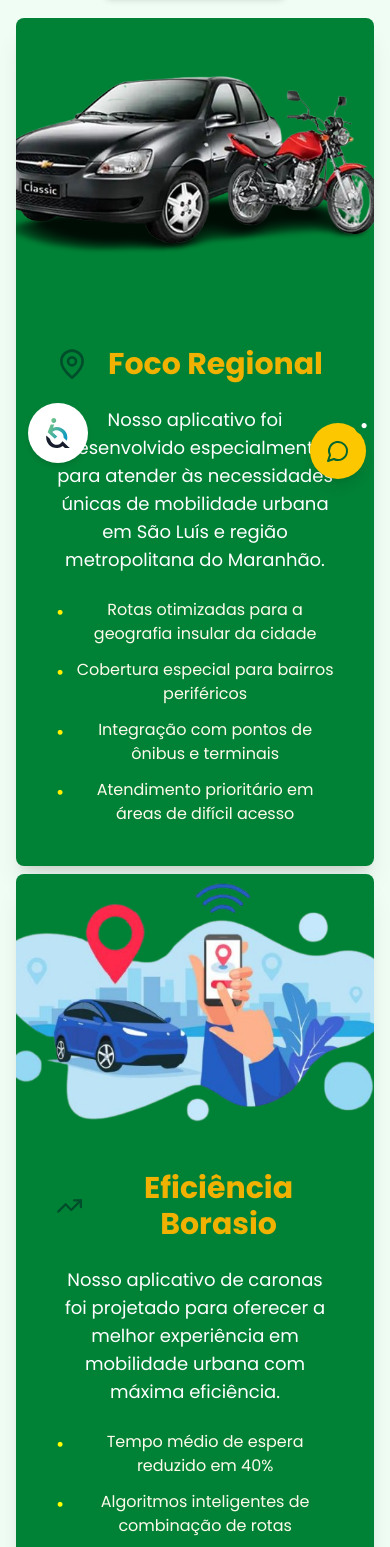
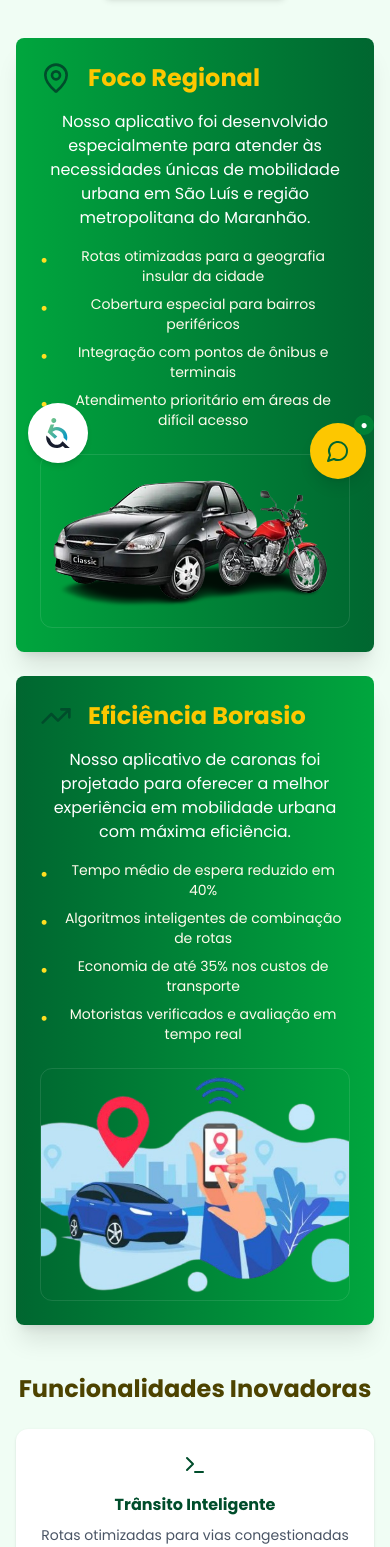
Before and after one commit to prof-freedson/pi-borasio, a Next.js app: page / in a window 390 px wide. Shown: the part 341-1888 px from the top of the page. Built offline with nearby package versions, Linux system fonts and the light colour scheme.

Commit message:
feat(hero): melhorar responsividade, efeitos visuais e layout de imagens

```diff
--- a/src/app/components/Hero.tsx
+++ b/src/app/components/Hero.tsx
@@ -134,7 +134,6 @@
       id="hero"
       className="bg-green-50 px-4 sm:px-6 lg:px-8 py-12 md:py-16 lg:py-20 relative"
     >
-      {/* Modal */}
       {isModalOpen && (
         <div
           role="dialog"
@@ -152,7 +151,6 @@
             >
               <X className="w-6 h-6" />
             </button>
-
             <div className="text-center mb-6">
               <h3 className="text-2xl font-bold text-[#004d2b] mb-1">
                 Por onde quer começar?
@@ -161,7 +159,6 @@
                 Escolha uma seção para navegar na página
               </p>
             </div>
-
             <nav>
               <ul className="space-y-2">
                 {menuItems.map((item) => (
@@ -180,7 +177,6 @@
         </div>
       )}
 
-      {/* Conteúdo principal */}
       <div className="flex flex-col items-center text-center max-w-7xl mx-auto">
         <h1 className="text-3xl sm:text-4xl md:text-5xl font-bold text-[#004d2b] mb-4 leading-tight">
           Mobilidade com <br className="hidden sm:block" />Jeito Maranhense
@@ -200,84 +196,87 @@
           Saiba mais
         </button>
 
-        {/* Grid de Boxes maiores */}
-        <div className="mt-5 w-full">
-          <div className="flex flex-col lg:flex-row gap-2 mb-5">
-            {/* Box Foco Regional */}
-            <div className=" bg-green-700 rounded-lg overflow-hidden shadow-xl hover:shadow-2xl transition-shadow duration-300 ">
-              <div className="w-full h-72 overflow-hidden">
-                <img
-                  src="img/carro.png"
-                  alt="Mobilidade urbana em São Luís"
-                  className="w-full h-full object-cover"
-                  loading="lazy"
-                />
-              </div>
-              <div className="p-10">
-                <div className="flex items-center gap-5 mb-6">
+        <div className="mt-10 w-full">
+          <div className="flex flex-col lg:flex-row gap-6 mb-12">
+            {/* Foco Regional */}
+            <div className="bg-gradient-to-r from-green-600 to-green-800 rounded-lg overflow-hidden shadow-xl hover:shadow-2xl transition duration-500 hover:scale-[1.01] flex-1">
+              <div className="p-6 sm:p-10 flex flex-col justify-between h-full">
+                <div>
+                  <div className="flex items-center gap-4 mb-4 sm:mb-6">
                     {regionalContent.icon}
-                  <h3 className="text-3xl font-bold text-yellow-500">
+                    <h3 className="text-2xl sm:text-3xl font-bold text-yellow-400">
                       {regionalContent.title}
                     </h3>
                   </div>
-                <p className="text-white mb-6 text-lg">{regionalContent.desc}</p>
-                <ul className="space-y-3 text-base text-amber-50">
+                  <p className="text-white mb-4 sm:mb-6 text-base sm:text-lg">{regionalContent.desc}</p>
+                  <ul className="space-y-2 sm:space-y-3 text-amber-50 text-sm sm:text-base">
                     {regionalContent.details.map((detail, index) => (
-                    <li key={index} className="flex items-start gap-3">
-                      <span className="text-[#ffee00] text-xl">•</span>
+                      <li key={index} className="flex items-start gap-2">
+                        <span className="text-yellow-300 text-xl">•</span>
                         <span>{detail}</span>
                       </li>
                     ))}
                   </ul>
                 </div>
-            </div>
-
-            {/* Box Eficiência Borasio */}
-            <div className=" bg-green-700 text-white rounded-lg overflow-hidden shadow-xl hover:shadow-2xl transition-shadow duration-300">
-              <div className="w-full h-64 overflow-hidden"> {/* imagem menor */}
+                <div className="mt-6 rounded-xl overflow-hidden aspect-[16/9] border border-white/10">
                   <img
-                  src="img/mobilidade.png"
-                  alt="Aplicativo Borasio eficiente"
-                  className="w-full h-full object-cover"
+                    src="img/carro.png"
+                    alt="Mobilidade urbana em São Luís"
+                    className="w-full h-full object-cover transition-transform duration-300 hover:scale-105"
                     loading="lazy"
                   />
                 </div>
-              <div className="p-10">
-                <div className="flex items-center gap-5 mb-6">
+              </div>
+            </div>
+
+            {/* Eficiência Borasio */}
+            <div className="bg-gradient-to-r from-green-800 to-green-600 text-white rounded-lg overflow-hidden shadow-xl hover:shadow-2xl transition duration-500 hover:scale-[1.01] flex-1">
+              <div className="p-6 sm:p-10 flex flex-col justify-between h-full">
+                <div>
+                  <div className="flex items-center gap-4 mb-4 sm:mb-6">
                     {efficiencyContent.icon}
-                  <h3 className="text-3xl font-bold text-yellow-500">
+                    <h3 className="text-2xl sm:text-3xl font-bold text-yellow-400">
                       {efficiencyContent.title}
                     </h3>
                   </div>
-                <p className="text-white mb-6 text-lg">{efficiencyContent.desc}</p>
-                <ul className="space-y-3 text-base text-amber-50">
+                  <p className="mb-4 sm:mb-6 text-base sm:text-lg">{efficiencyContent.desc}</p>
+                  <ul className="space-y-2 sm:space-y-3 text-amber-50 text-sm sm:text-base">
                     {efficiencyContent.details.map((detail, index) => (
-                    <li key={index} className="flex items-start gap-3">
-                      <span className="text-[#ffff00] text-xl">•</span>
+                      <li key={index} className="flex items-start gap-2">
+                        <span className="text-yellow-300 text-xl">•</span>
                         <span>{detail}</span>
                       </li>
                     ))}
                   </ul>
                 </div>
+                <div className="mt-6 rounded-xl overflow-hidden aspect-[4/3] border border-white/10">
+                  <img
+                    src="img/mobilidade.png"
+                    alt="Aplicativo Borasio eficiente"
+                    className="w-full h-full object-cover transition-transform duration-300 hover:scale-105"
+                    loading="lazy"
+                  />
+                </div>
+              </div>
             </div>
           </div>
 
-          {/* Seção de Links */}
+          {/* Funcionalidades */}
           <h3 className="text-2xl sm:text-3xl font-bold text-[#4d4300] mb-6 text-center">
             Funcionalidades Inovadoras
           </h3>
 
-          <div className="grid grid-cols-1 sm:grid-cols-2 gap-6 mb-8">
+          <div className="grid grid-cols-1 sm:grid-cols-2 lg:grid-cols-4 gap-6 mb-8">
             {linkItems.map((item, index) => (
               <a
                 key={index}
                 href={`/${item.title}`}
-                className="bg-white  rounded-lg p-6 flex flex-col items-center text-center hover:shadow-lg transition-shadow group"
+                className="bg-white rounded-xl p-6 flex flex-col items-center text-center shadow hover:shadow-lg transition duration-300 group hover:scale-105"
               >
-                <div className="mb-4 group-hover:scale-110 transition-transform">
+                <div className="mb-4 text-[#004d2b] group-hover:text-[#002d1a] transition-colors duration-300">
                   {item.icon}
                 </div>
-                <h3 className="text-lg sm:text-xl font-bold text-[#004d2b] mb-2 group-hover:text-[#003823] transition-colors">
+                <h3 className="text-base sm:text-lg font-bold text-[#004d2b] mb-2 group-hover:text-[#003823] transition-colors">
                   {item.displayTitle || item.title}
                 </h3>
                 <p className="text-sm sm:text-base text-gray-600">
```
Lines whose indentation alone changed are shown as unchanged.
